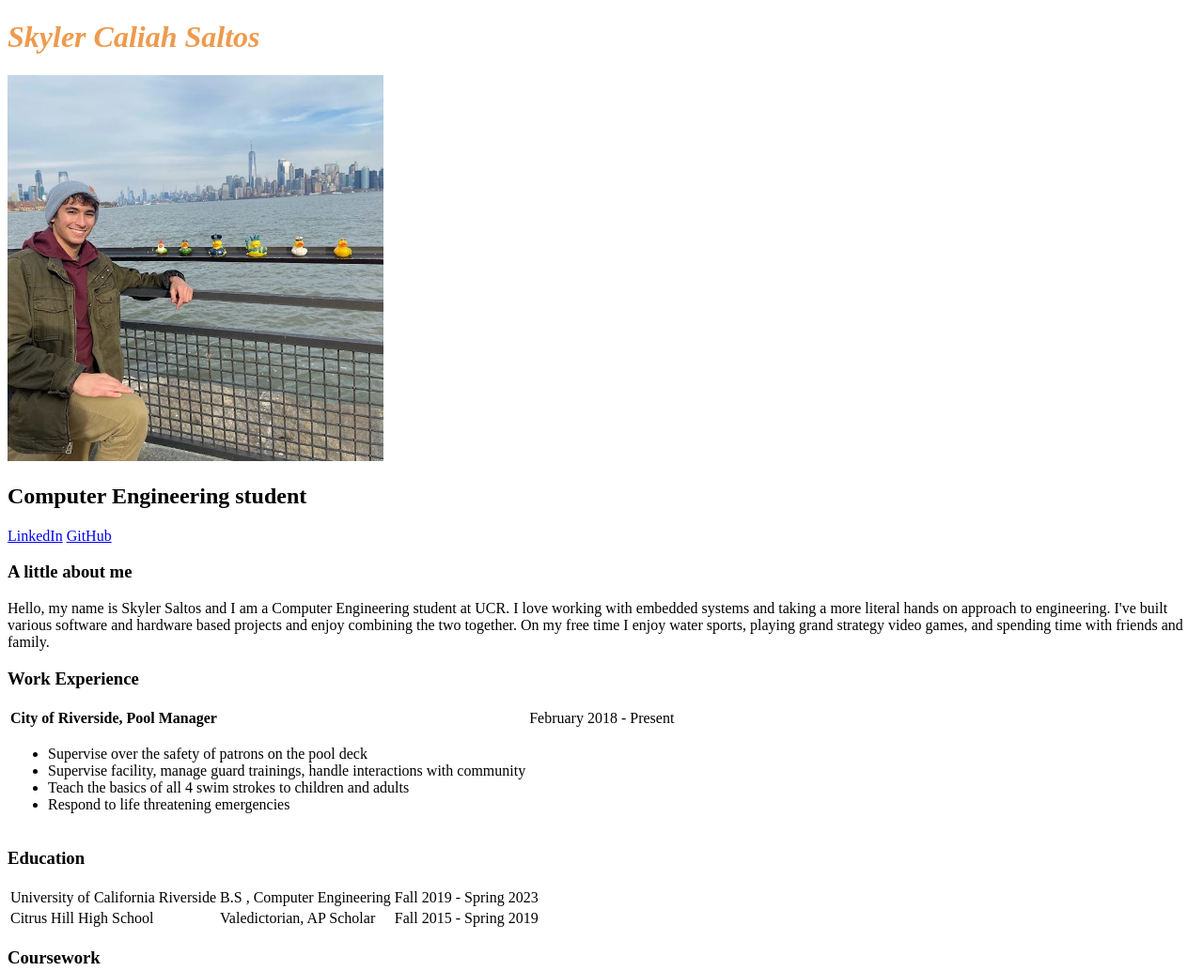
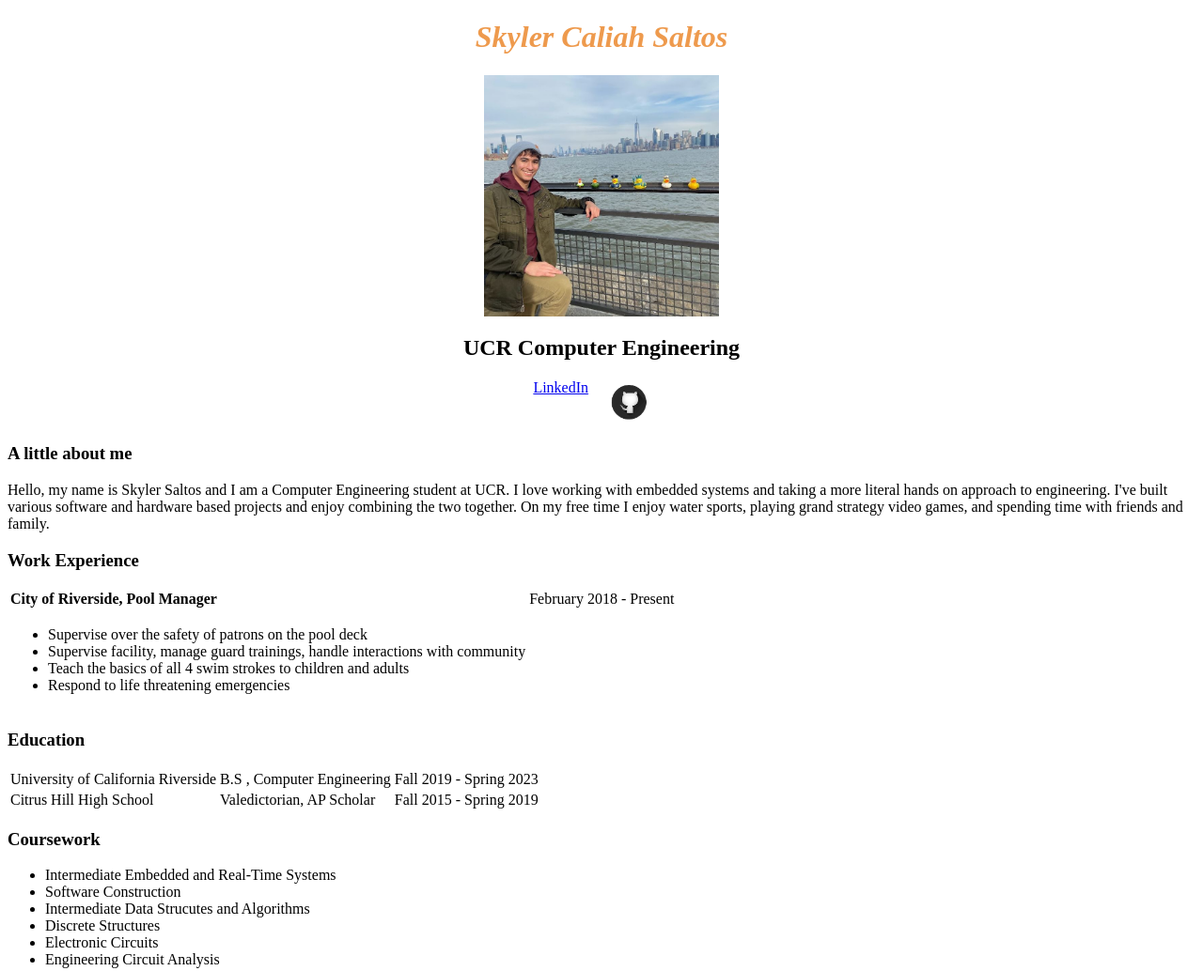
Before and after one commit to skycaliah/skycaliah.github.io, a plain HTML site: page index.html in a window 1280 px wide. Shown: the top 1034 px of the page at 94% size. Drawn offline with Linux system fonts and the light colour scheme.

Commit message:
Beginning use of CSS for links and intro

```diff
--- a/index.html
+++ b/index.html
@@ -10,7 +10,27 @@
 		#name {
 			font-style: italic;
 			color: #EE9A4D;<!-- Brown Sand Orange -->
+
+
 		}
+
+		img {
+		display: block;
+		margin-left: auto;
+		margin-right: auto;
+
+		}
+
+		#social {
+		display:flex;
+		justify-content: center;
+
+
+		}
+
+
+
+
 
 		</style>
 
@@ -19,19 +39,29 @@
 	<body>
 
 		 <!--Full Name -->
-		<h1 id = "name" > Skyler Caliah Saltos </h1>
+		<h1 id = "name" align = "center" > Skyler Caliah Saltos </h1>
 
 		 <!--Image of myself   -->
 		<img src = "images/skylerphoto.JPG"
 		 alt = "Skyler with ducks in New York"
-		 width = "400" height "350">
+		 width = "250" height "200"
+		 id ="headShot"
+		 >
+
 
 		  <!--Small header about myself-->
-		 <h2 id = "Subheading"> Computer Engineering student </h2>
+		 <h2 id = "Subheading" align = "center" > UCR Computer Engineering </h2>
 
-		 <!--Social Media -->
+		 <!--Social Media. Placed in div to be spaced and moved around together -->
+		 <div id = "social">
 		 <a href="https://www.linkedin.com/in/skyler-saltos-577543230/"> LinkedIn</a>
-		 <a  href="https://github.com/skycaliah"> GitHub</a>
+
+		 <a href="https://github.com/skycaliah">
+		 <img src = "images/githubicon.png"  alt = "github icon link" height = "50" >
+
+		 </a>
+
+		 </div>
 
 		 <!--Section about me  -->
 		 <h3 id = "About me" >A little about me </h3>
```
Also changed, not shown: images/githubicon.png (added), images/linkedinicon.png (added).
